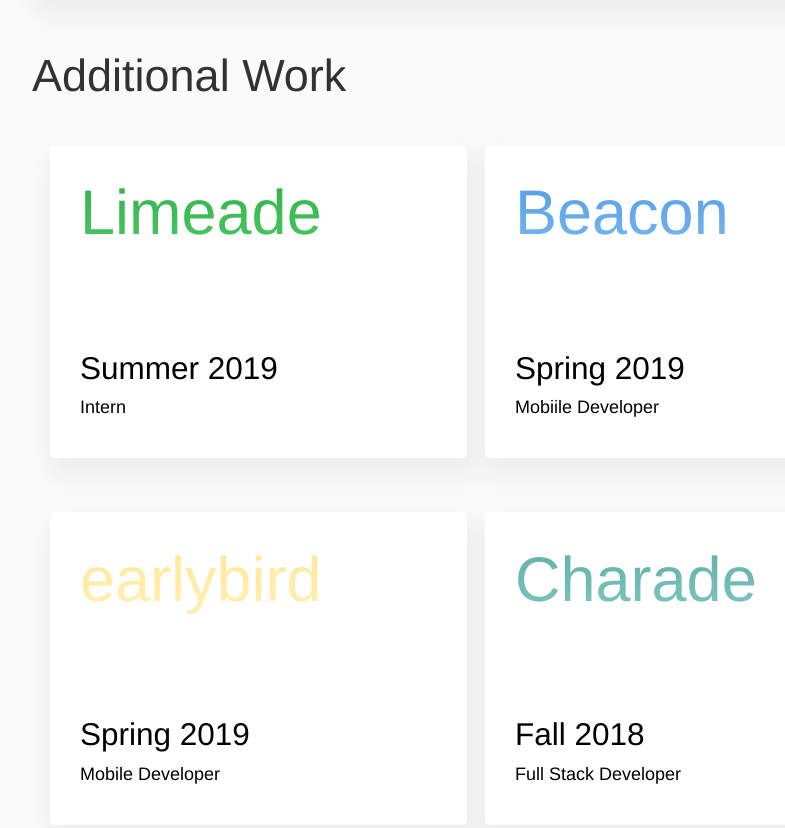
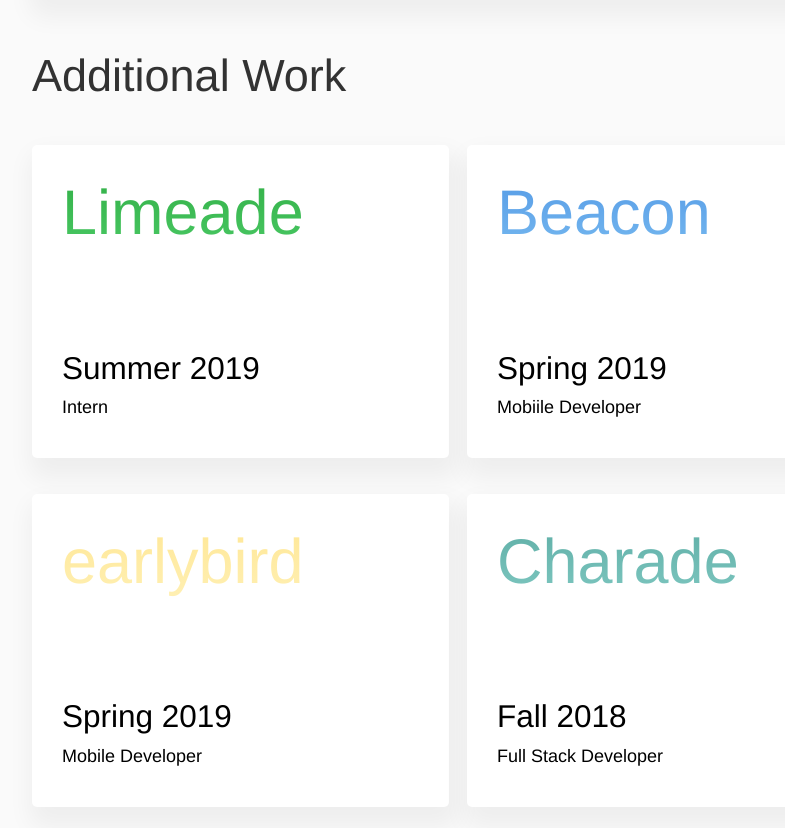
Before and after one commit to charlyecastro/portfolio-old, a Gatsby site: page / in a window 1280 px wide. Shown: the part 2889-3717 px from the top of the page, without its empty margins (182-967 px from the left). Built offline with nearby package versions, Linux system fonts and the light colour scheme; Gatsby itself is replaced by a stand-in of ours.

Commit message:
fixed card margins, added spacing at end of work section

```diff
--- a/src/components/layout.css
+++ b/src/components/layout.css
@@ -125,7 +125,6 @@
   padding: 0px;
   background-color: #FFFFFF;
   border-radius: 5px;
-  margin: 1rem;
   width: 100%;
   /* width: 50vw;
   height: 50vh; */
@@ -276,7 +275,7 @@
 
 .workSection {
   background-color: #FAFAFA;
-  width: "100%"
+  margin-bottom: 2rem;
 }
 
 .contained {
```
